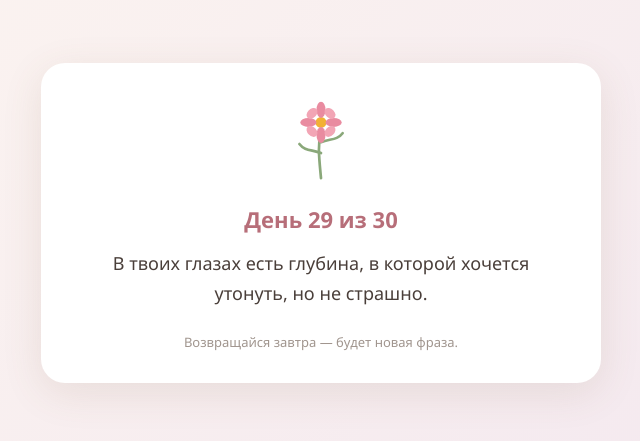
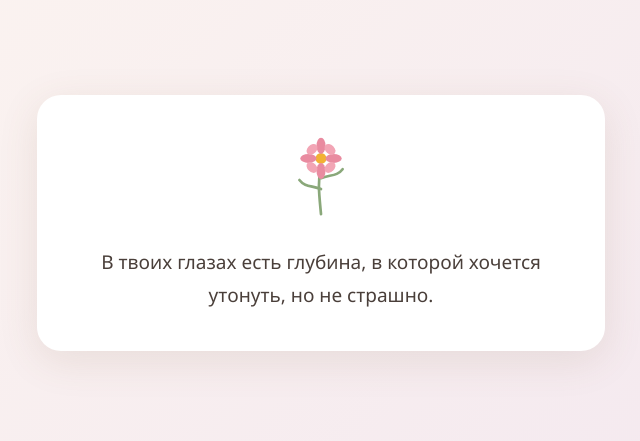
Before and after one commit to isoplantech/nastroy-dnya, a plain HTML site: page veronika/index.html in a window 1280 px wide. Shown: the part 177-618 px from the top of the page, without its empty margins (319-959 px from the left). Drawn offline with Linux system fonts and the light colour scheme.

Commit message:
Update index.html

```diff
--- a/veronika/index.html
+++ b/veronika/index.html
@@ -21,15 +21,13 @@
     .card {
       background: #fff;
       border-radius: 24px;
-      padding: 36px 40px 30px;
+      padding: 40px 44px;
       text-align: center;
       max-width: 480px;
       box-shadow: 0 10px 40px rgba(120, 90, 60, 0.12);
     }
-    svg { margin-bottom: 10px; }
-    h1 { font-size: 22px; margin: 0 0 14px; color: #b76e79; font-weight: 600; }
-    p  { font-size: 18px; line-height: 1.7; margin: 0; }
-    .small { font-size: 13px; color: #a0958e; margin-top: 22px; }
+    svg { margin-bottom: 16px; }
+    p { font-size: 19px; line-height: 1.7; margin: 0; }
   </style>
 </head>
 <body>
@@ -50,9 +48,7 @@
         <ellipse cx="60" cy="36" rx="7" ry="5" fill="#f2a5b5" transform="rotate(-45 60 36)"/>
       </g>
     </svg>
-    <h1 id="title"></h1>
     <p id="phrase"></p>
-    <p class="small" id="note"></p>
   </div>
 
   <script>
@@ -95,9 +91,7 @@
 
     const i = (dayOfYear - 1) % phrases.length;
 
-    document.getElementById('title').textContent = "День " + (i + 1) + " из 30";
     document.getElementById('phrase').textContent = phrases[i];
-    document.getElementById('note').textContent = "Возвращайся завтра — будет новая фраза.";
   </script>
 </body>
 </html>
```
